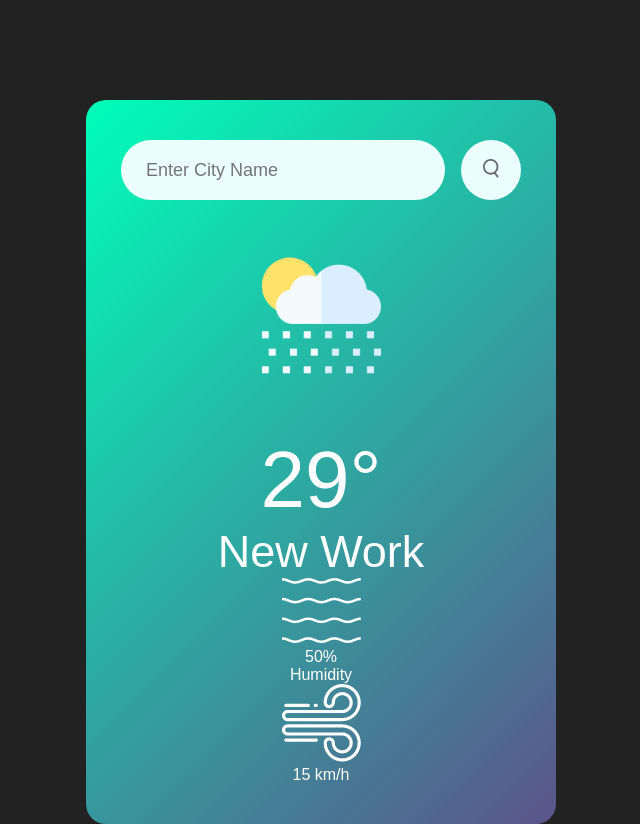
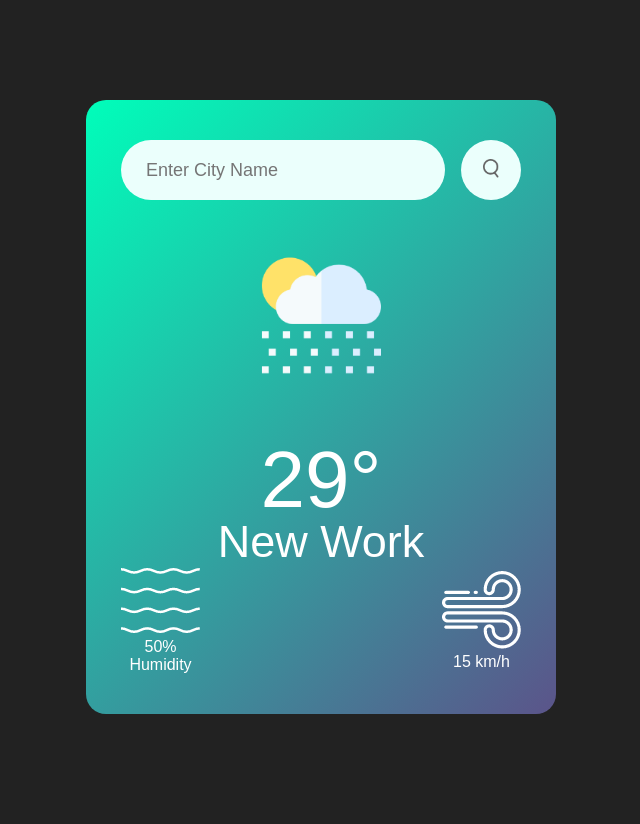
Before and after one commit to sabujrouth/weather_app, a plain HTML site: page index.html in a window 1280 px wide. Shown: the whole page, without its empty margins (319-959 px from the left). After the commit the page ends 800 px from the top, so only its background shows below. Drawn offline with Linux system fonts and the light colour scheme.

Commit message:
Add styling for weather details section

```diff
--- a/style.css
+++ b/style.css
@@ -67,4 +67,11 @@ body {
 .weather h2 {
     font-size: 45px;
     font-weight: 400;
+    margin-top: -10px;
 }
+
+.details {
+    display: flex;
+    align-items: center;
+    justify-content: space-between;
+}
```
